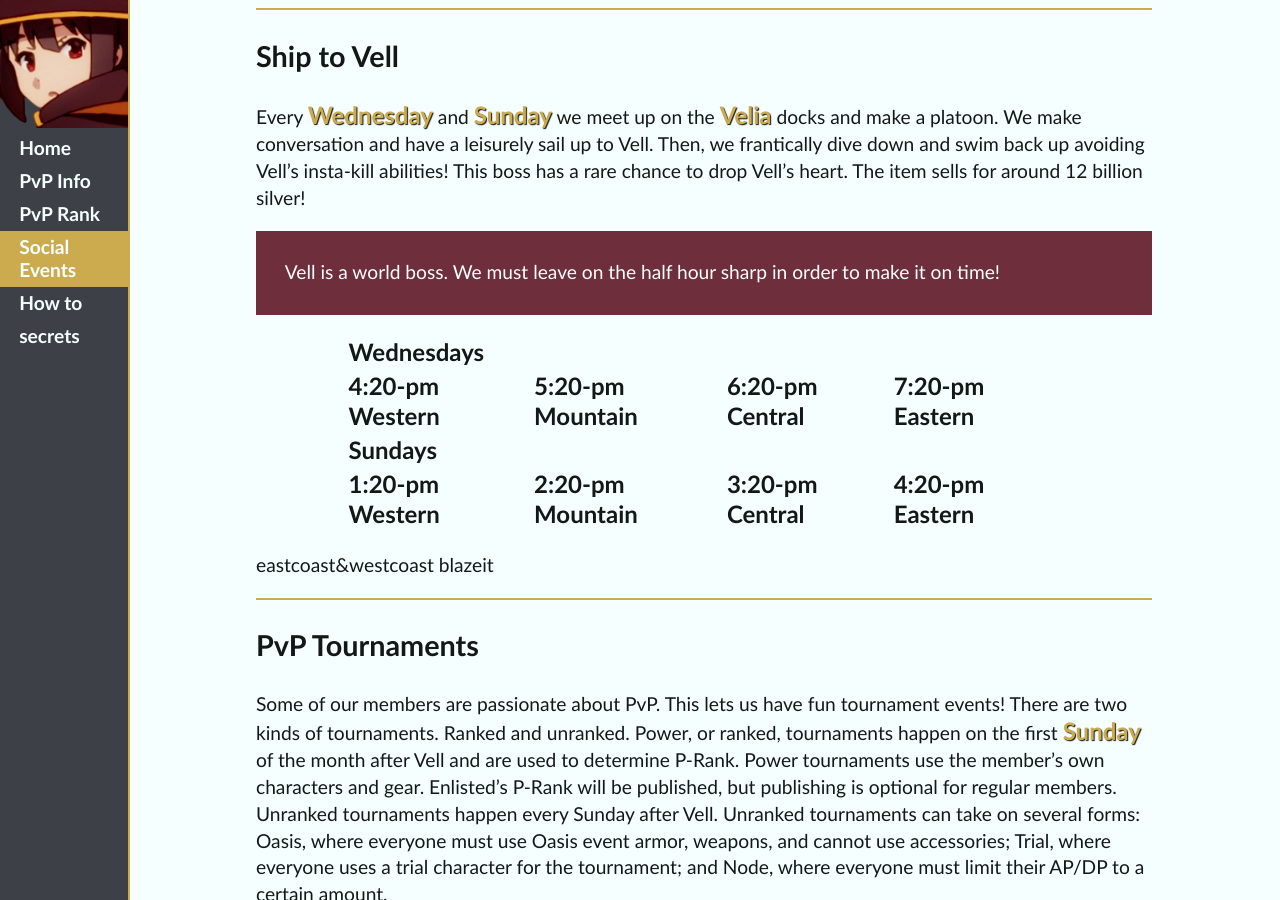
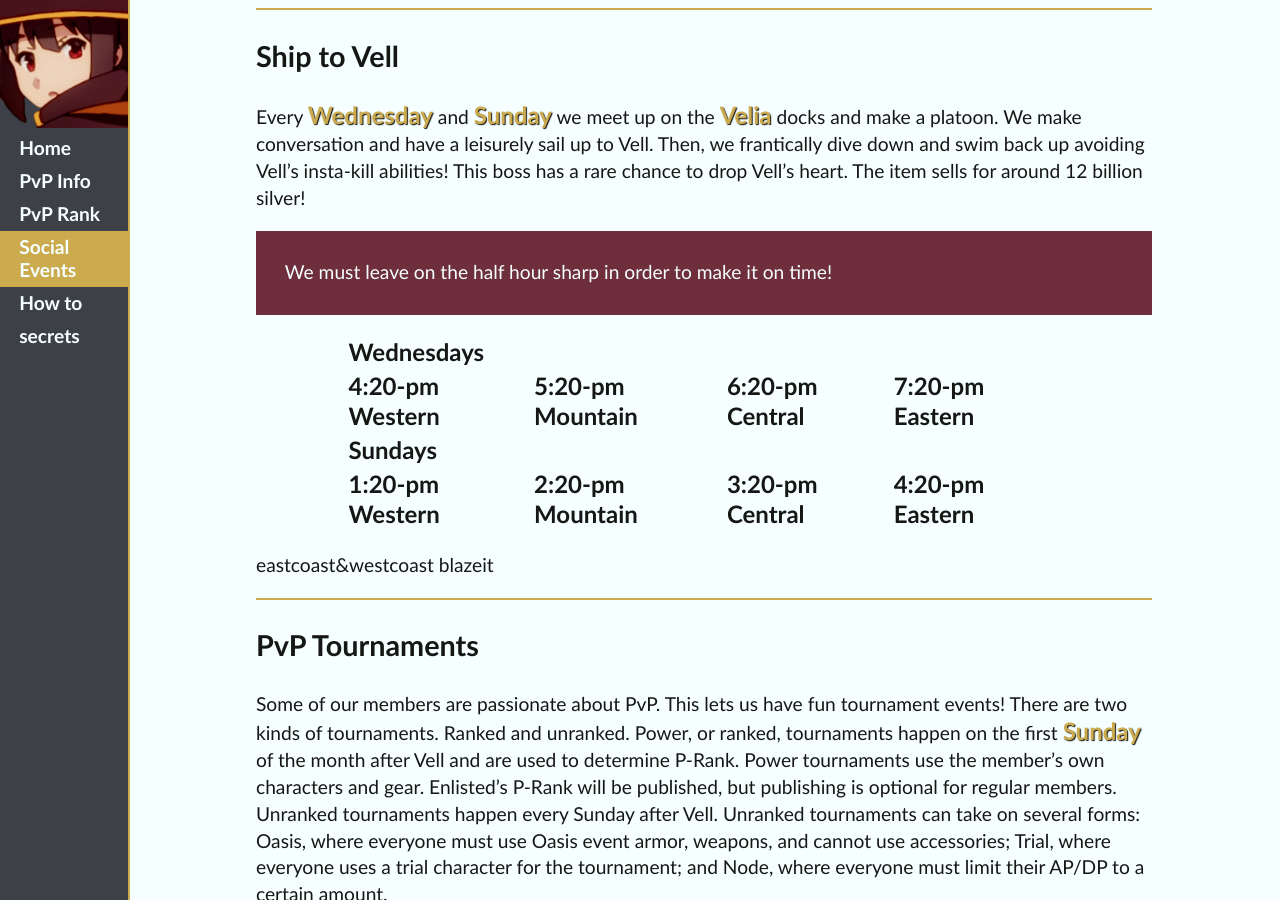
Before and after one commit to ideonella/ideonella.github.io, a Jekyll site: the page built from social.md, in a window 1280 px wide and 900 px high, scrolled down 1624 px. Built offline with Jekyll 4.4.1, drawn with Linux system fonts in a browser that asks for light colours.

Commit message:
Update social.md

```diff
--- a/social.md
+++ b/social.md
@@ -56,7 +56,7 @@ Our largest social event so far is boss night! We meet up in **Heidel** every **
 
 Every **Wednesday** and **Sunday** we meet up on the **Velia** docks and make a platoon. We make conversation and have a leisurely sail up to Vell. Then, we frantically dive down and swim back up avoiding Vell's insta-kill abilities! This boss has a rare chance to drop Vell's heart. The item sells for around 12 billion silver!
 
-Vell is a world boss. We must leave on the half hour sharp in order to make it on time!
+We must leave on the half hour sharp in order to make it on time!
 {: .critical}
 
 |Wednesdays     |                |               |               |
```
